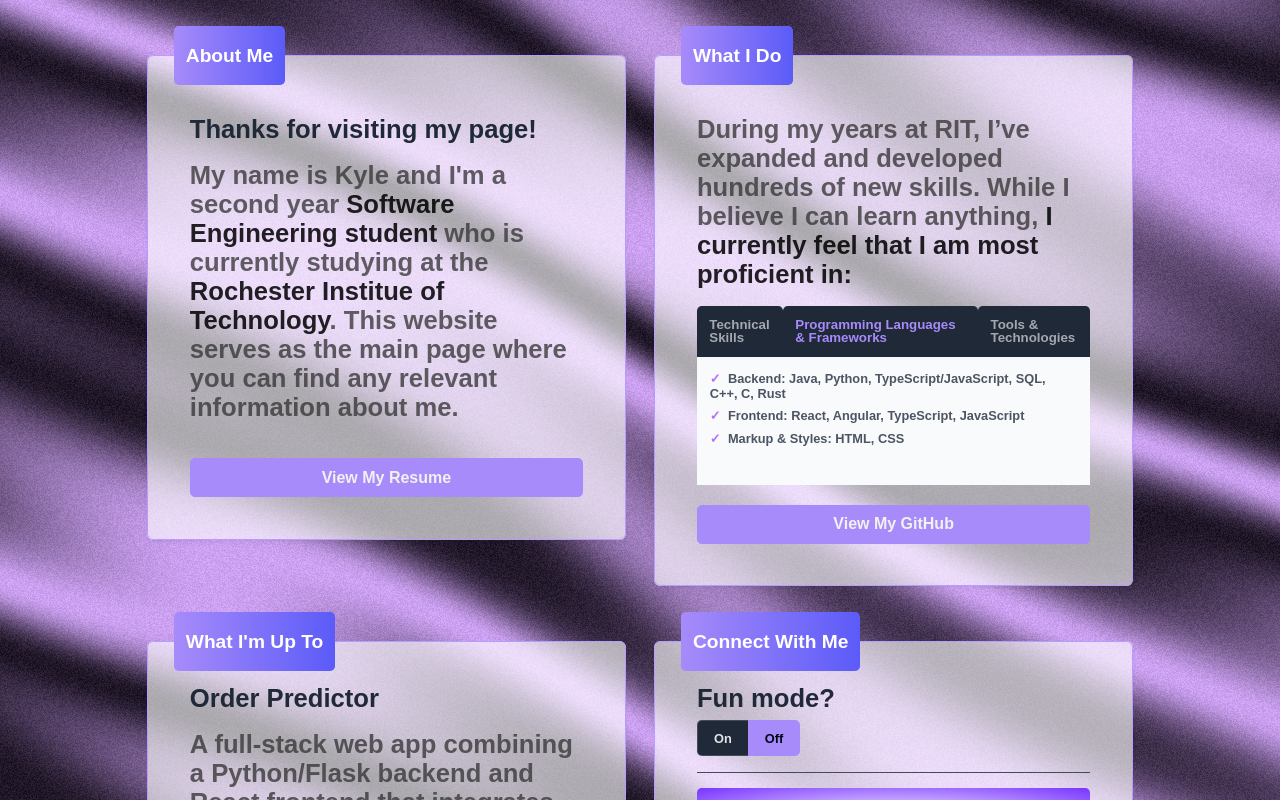
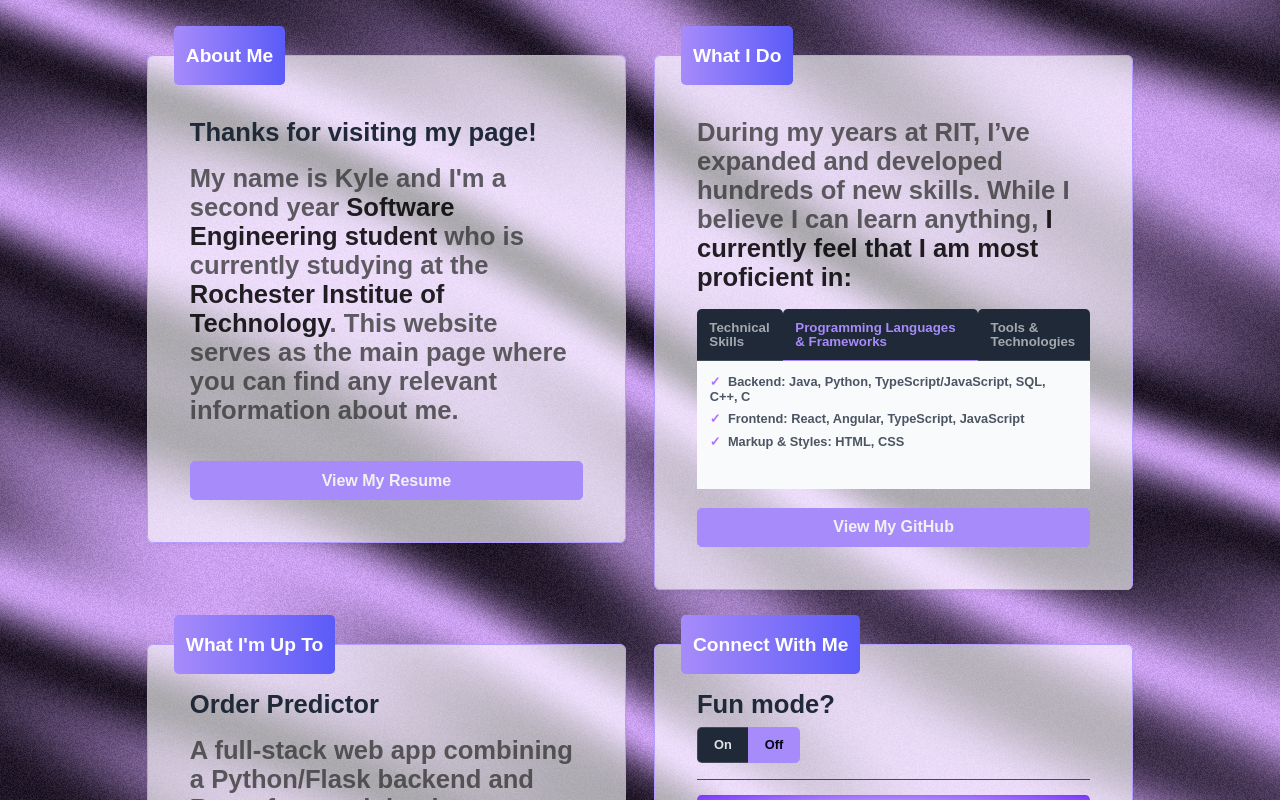
Before and after one commit to kl5391/kl5391.github.io, a React (Vite) app: page / in a window 1280 px wide. Both pictures are taken after a click on the link "Programming Languages & Frameworks". Shown: the top 800 px of the page. Built offline with nearby package versions, Linux system fonts and the light colour scheme; a web font is replaced by a local one.

Commit message:
minor changes

```diff
--- a/src/pages/Home.jsx
+++ b/src/pages/Home.jsx
@@ -55,7 +55,7 @@ export default function Home() {
           <ul>
             <li>
               <strong>Backend:</strong> Java, Python, TypeScript/JavaScript,
-              SQL, C++, C, Rust
+              SQL, C++, C
             </li>
             <li>
               <strong>Frontend:</strong> React, Angular, TypeScript, JavaScript
--- a/src/pages/pages.css
+++ b/src/pages/pages.css
@@ -35,7 +35,7 @@
 }
 
 .p-fieldset-content {
-  margin-top: -2.25em;
+  margin-top: -2em;
 }
 
 /* -- Refined Info Card -- */
```
